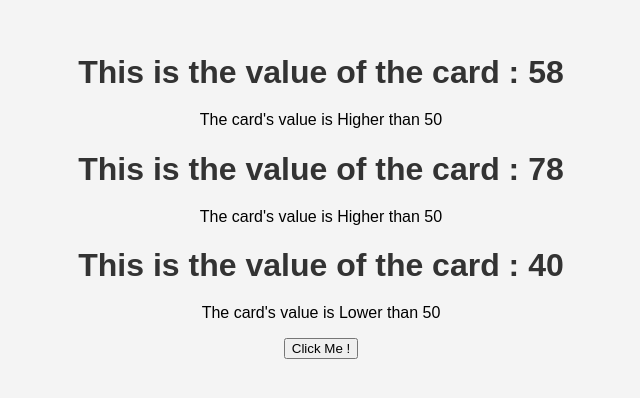
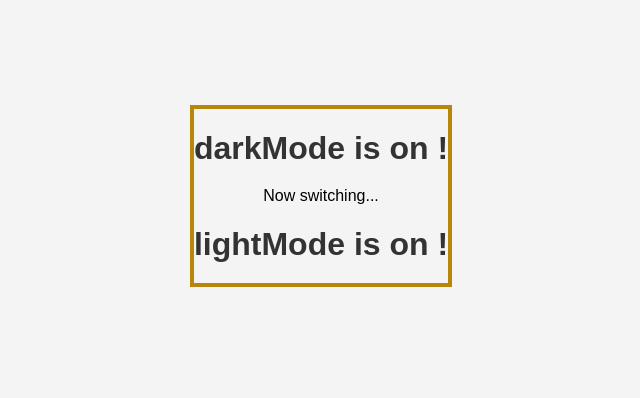
Before and after one commit to wekt2k04/comoponent-intitialization, a React (Create React App) app: page / in a window 1280 px wide. Shown: the part 204-602 px from the top of the page, without its empty margins (319-959 px from the left). Built offline with nearby package versions, Linux system fonts and the light colour scheme.

Commit message:
Adding a `ModeToogler.js` file that switches between darkMode and lightMode and prints it to the browser

```diff
--- a/src/App.js
+++ b/src/App.js
@@ -1,15 +1,11 @@
 import './App.css';
-import Card from './Card';
-import Btn from './Btn';
+import './ModeToogler.css';
+import ModeToogler from './ModeToogler'
 
-const randNum = () => Math.floor(Math.random() * 100) + 1
 function App() {
   return (
     <>
-    <Card num={randNum()}/>
-    <Card num={randNum()}/>
-    <Card num={randNum()}/>
-    <Btn />
+    <ModeToogler />
     </>
   );
 }
--- /dev/null
+++ b/src/ModeToogler.css
@@ -0,0 +1,14 @@
+body {
+    font-family: Arial, sans-serif;
+    margin: 0;
+    padding: 0;
+    background-color: #f4f4f4;
+    display: flex;
+    justify-content: center;
+    align-items: center;
+    height: 100vh;
+}
+
+div{
+    border : 2px solid darkgoldenrod
+}
--- /dev/null
+++ b/src/ModeToogler.js
@@ -0,0 +1,22 @@
+function ModeToogler() {
+    let darkModeOn = true
+    const darkMode = <h1>darkMode is on !</h1>
+    const lightMode = <h1>lightMode is on !</h1>
+
+    function HandleClick() {
+        darkModeOn = !darkModeOn
+        if (darkModeOn === true) console.log(darkMode)
+        else console.log(lightMode)
+    }
+
+    return(
+        <div>
+            {darkModeOn ? darkMode : lightMode}
+            <p>Now switching... {HandleClick()}</p>
+            {darkModeOn ? darkMode : lightMode}
+        </div>
+    );
+
+}
+
+export default ModeToogler ;
```
